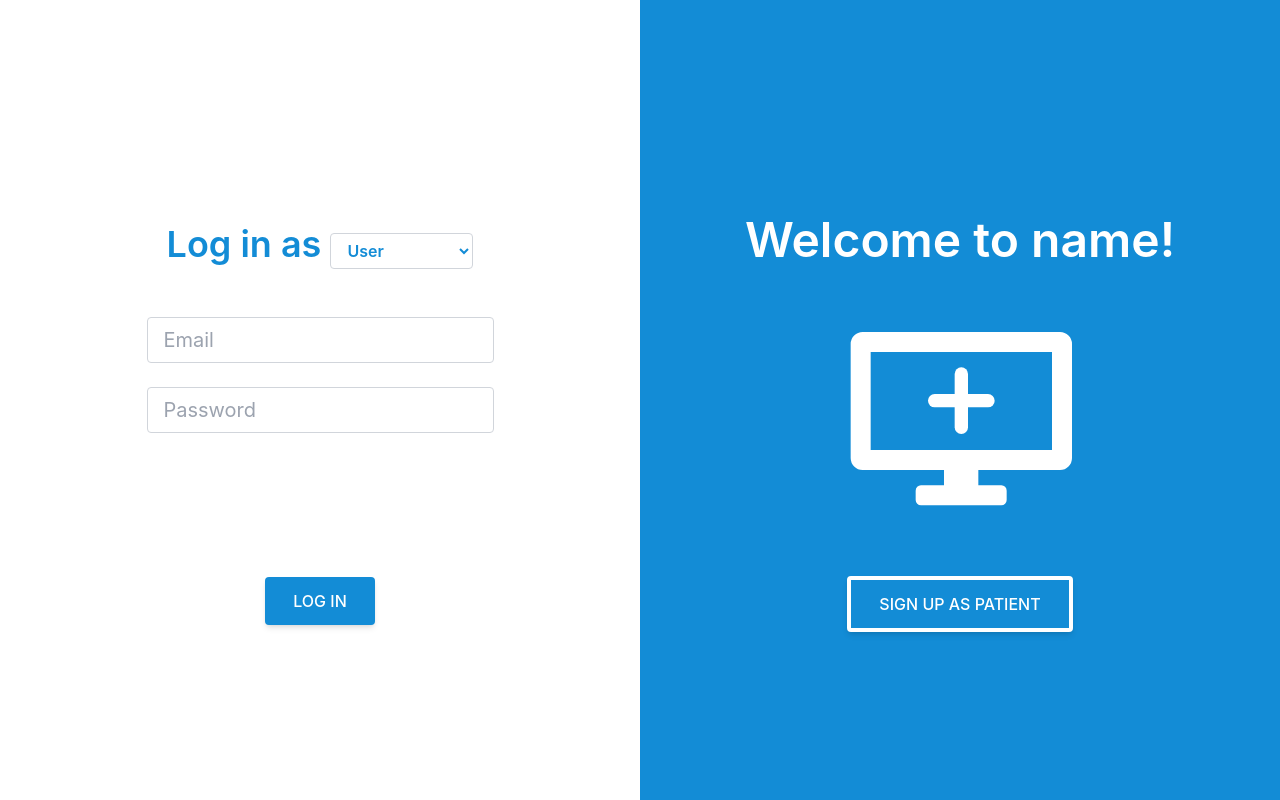
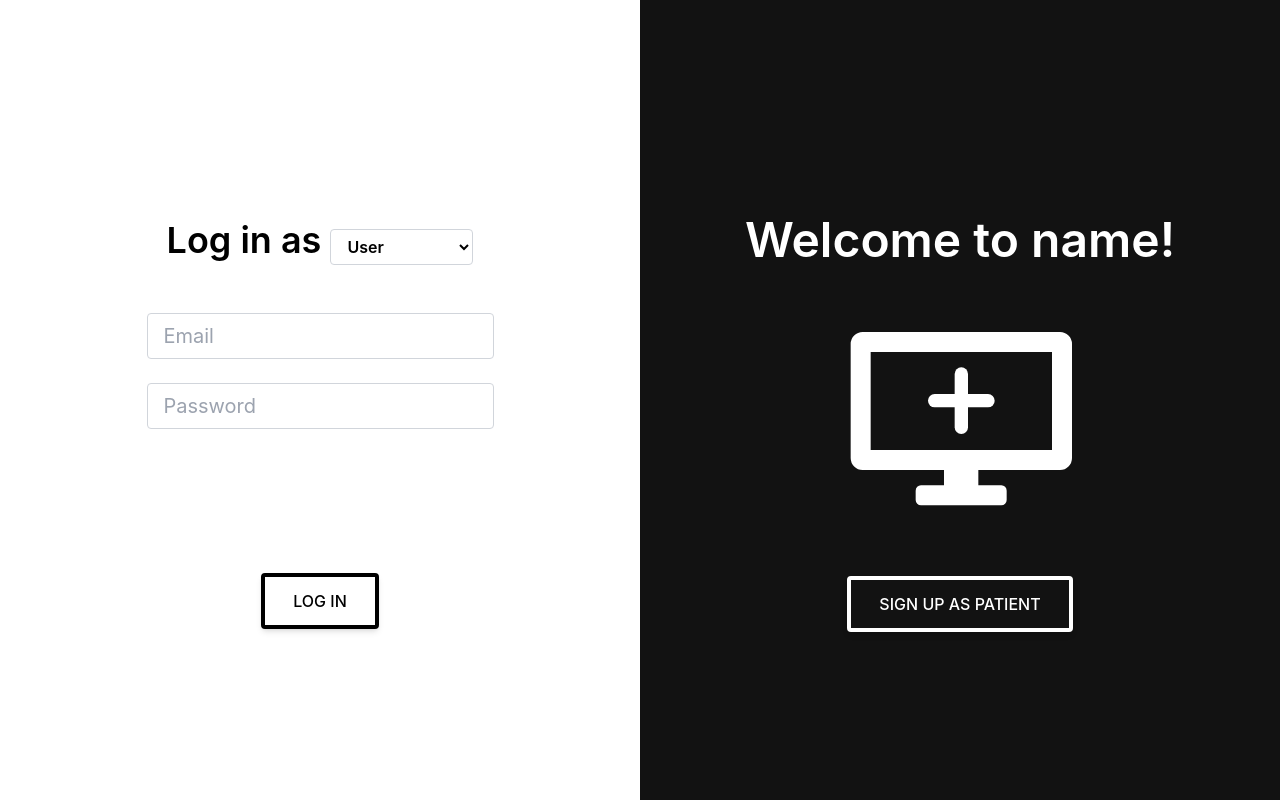
Before and after one commit to ianishk/hms-fullstack, a React (Create React App) app in the folder frontend/: page /login in a window 1280 px wide. Built offline with nearby package versions, Linux system fonts and the light colour scheme.

Commit message:
Incomplete UI changes

```diff
--- a/frontend/src/components/login.js
+++ b/frontend/src/components/login.js
@@ -31,7 +31,7 @@ const Login = () => {
                 <br/><br/>
                 <form className="flex flex-col justify-center place-items-center" onSubmit={loginHandler}>
 
-                <h1 className="text-4xl font-semibold mb-6" style = {{color: "rgb(19, 140, 214)"}}>Log in as {' '}
+                <h1 className="text-4xl font-semibold mb-6" style = {{color: "black"}}>Log in as {' '}
                 <select  value={loginInput.userType} onChange={(e) => {setLoginInput({...loginInput, userType: e.target.value})}} className="text-4xl form-select inline-block px-3 py-1.5 text-base font-semibold bg-white bg-clip-padding bg-no-repeat border border-solid border-gray-300 rounded transition ease-in-out m-0 focus:text-current focus:bg-white focus:outline-none active:text-grey-700">
 
                     <option className="text-3xl">User</option>
@@ -48,7 +48,7 @@ const Login = () => {
                 rounded transition duration-300 ease-in-out m-0 focus:text-gray-700 focus:bg-[#dbf0fe] focus:border-[#dbf0fe]
                 focus:outline-none" value={loginInput.email} onChange={(e) => {setLoginInput({...loginInput, email: e.target.value})}}/><br/>
 
-                <input type = "text" id = "password" placeholder="Password" className ="block w-full px-4
+                <input type = "password" id = "password" placeholder="Password" className ="block w-full px-4
                 py-2 text-xl font-normal text-gray-700 bg-white bg-clip-padding border border-solid border-gray-300
                 rounded transition duration-300 ease-in-out m-0 focus:text-gray-700 focus:bg-[#dbf0fe] focus:border-[#dbf0fe]
                 focus:outline-none" value={loginInput.password} onChange={(e) => {setLoginInput({...loginInput, password: e.target.value})}}/>
@@ -59,20 +59,20 @@ const Login = () => {
 
 
                 <br/><br/><br/><br/><br/>
-                <button type = "submit" className="inline-block px-7 py-3 bg-[#138CD6] text-white font-medium rounded shadow-md
-                hover:bg-[#1275B4] hover:shadow-lg focus:bg-[#138CD6] focus:shadow-lg focus:outline-none focus:ring-0
-                active:bg-[#12689E] active:shadow-lg transition duration-150 ease-in-out">
+                <button type = "submit" className="inline-block px-7 py-3 bg-white border-4 border-black text-black font-medium rounded shadow-md
+                hover:bg-black hover:shadow-lg hover:text-white hover:border-black focus:shadow-lg focus:outline-none focus:ring-0
+                active:bg-black active:shadow-lg transition duration-150 ease-in-out">
                     LOG IN
                 </button>
                 </form>
             </div>
 
-            <div className="flex justify-center flex-col items-center bg-[#138CD6] flex"><br/><br/>
+            <div className="flex justify-center flex-col items-center bg-[#121212] flex"><br/><br/>
                 <h1 className="text-5xl text-white font-semibold mb-6">Welcome to name!</h1><br/>
                 <img className="object-cover w-60 h-60" src = {pict} alt = "project_logo"/>
                 <br/>
-                <button className="inline-block px-7 py-3 bg-[#138CD6] border-white border-4 text-white font-medium rounded
-                shadow-md hover:bg-white hover:text-[#138CD6] uppercase hover:shadow-lg focus:shadow-lg
+                <button className="inline-block px-7 py-3 bg-[#121212] border-white border-4 text-white font-medium rounded
+                shadow-md hover:bg-white hover:text-black uppercase hover:shadow-lg focus:shadow-lg
                 focus:outline-none focus:ring-0 active:bg-white active:shadow-lg transition duration-150 ease-in-out">
                     Sign up as Patient
                 </button>
```
